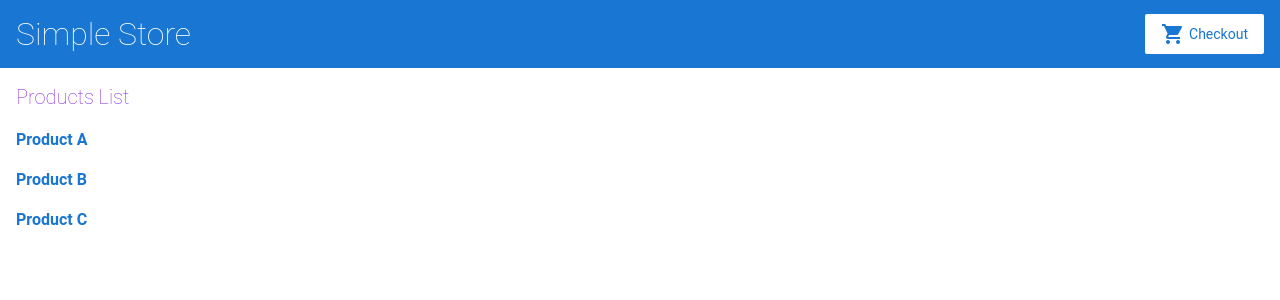
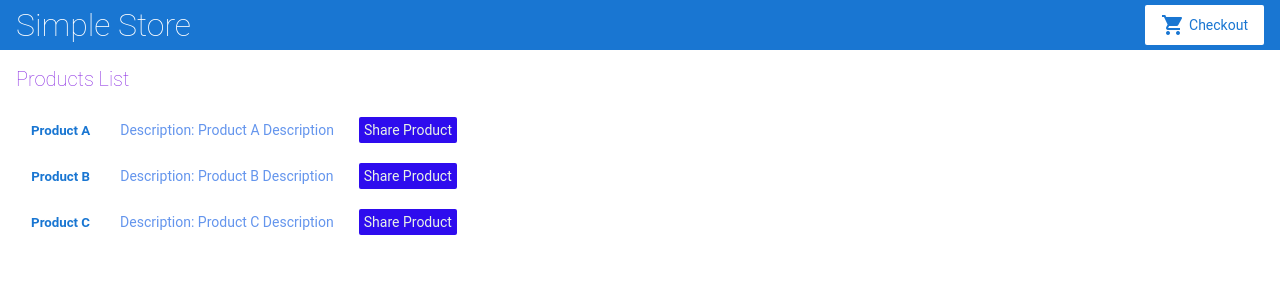
Before and after one commit to vishipayyallore/learning_angular_in_2021, an Angular app in the folder first-store/: page /home in a window 1280 px wide. Shown: the top 300 px of the page. Built offline with nearby package versions, Linux system fonts and the light colour scheme.

Commit message:
Added the products list page

```diff
--- a/first-store/src/app/products-list/products-list.component.css
+++ b/first-store/src/app/products-list/products-list.component.css
@@ -3,5 +3,21 @@
 }
 
 h4 {
-    color: cornflowerblue;
+    color:  rgb(20, 57, 220);
 }
+
+p {
+    color:  cornflowerblue;
+}
+
+div {
+    display: flex;
+    flex-direction: row;
+    align-items: center;
+    justify-content: space-evenly;
+}
+
+.element {
+    margin: 10px;
+    padding: 5px;
+  }
--- a/first-store/src/app/products-list/products-list.component.html
+++ b/first-store/src/app/products-list/products-list.component.html
@@ -1,7 +1,15 @@
 <h2>Products List</h2>
 
 <div *ngFor="let product of products">
-    <h4>
-        <a [title]="product.name + ' details'">{{product.name}}</a>
-    </h4>
+    <h5 class="element">
+        <a bind-title="product.name + ' details'">{{product.name}}</a>
+    </h5>
+
+    <p *ngIf="product.description"  class="element">
+        Description: {{product.description}}
+    </p>
+
+    <button (click)="shareProduct()"  class="element">
+        Share Product
+    </button>
 </div>
--- a/first-store/src/app/products-list/products-list.component.ts
+++ b/first-store/src/app/products-list/products-list.component.ts
@@ -14,4 +14,8 @@
   ngOnInit() {
   }
 
+  shareProduct() {
+    window.alert('The product has been shared!');
+  }
+
 }
--- a/first-store/src/styles.css
+++ b/first-store/src/styles.css
@@ -77,8 +77,8 @@
   border-radius: 2px;
   font-size: 14px;
   cursor: pointer;
-  background-color: #1976d2;
-  color: white;
+  background-color: #2e0cee;
+  color: rgb(232, 241, 232);
   border: none;
 }
 
@@ -108,7 +108,7 @@
 
 app-top-band {
   width: 100%;
-  height: 68px;
+  height: 50px;
   background-color: #1976d2;
   padding: 16px;
   display: flex;
```
